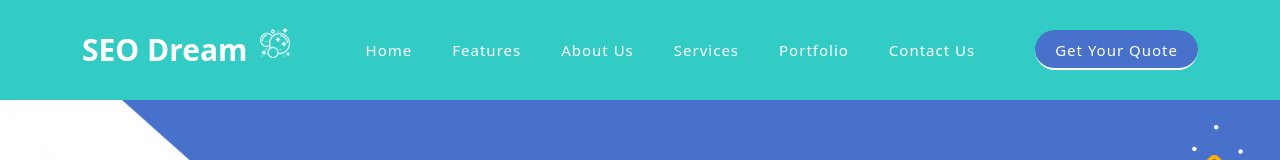
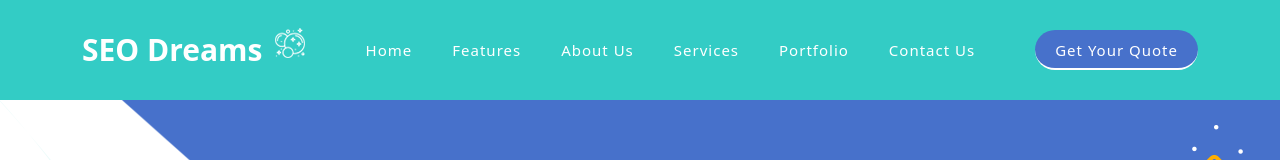
Before and after one commit to Kanishka96ac/aws-s3-project, an Angular app: page / in a window 1280 px wide. Shown: the top 160 px of the page. Built offline with nearby package versions, Linux system fonts and the light colour scheme.

Commit message:
Change Heading Name

```diff
--- a/src/app/app.component.html
+++ b/src/app/app.component.html
@@ -20,7 +20,7 @@
           <nav class="main-nav">
             <!-- ***** Logo Start ***** -->
             <a href="index.html" class="logo">
-              <h4>SEO Dream <img src="assets/images/logo-icon.png" alt=""></h4>
+              <h4>SEO Dreams <img src="assets/images/logo-icon.png" alt=""></h4>
             </a>
             <!-- ***** Logo End ***** -->
             <!-- ***** Menu Start ***** -->
```
